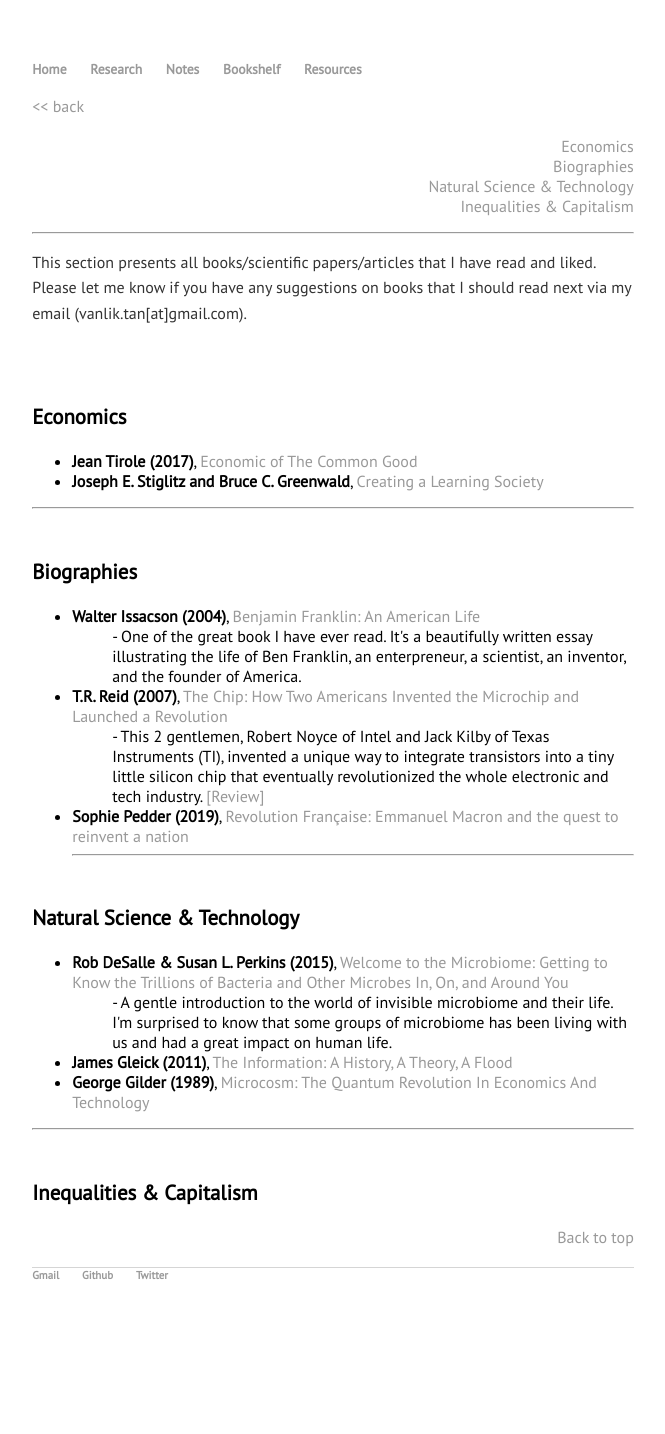
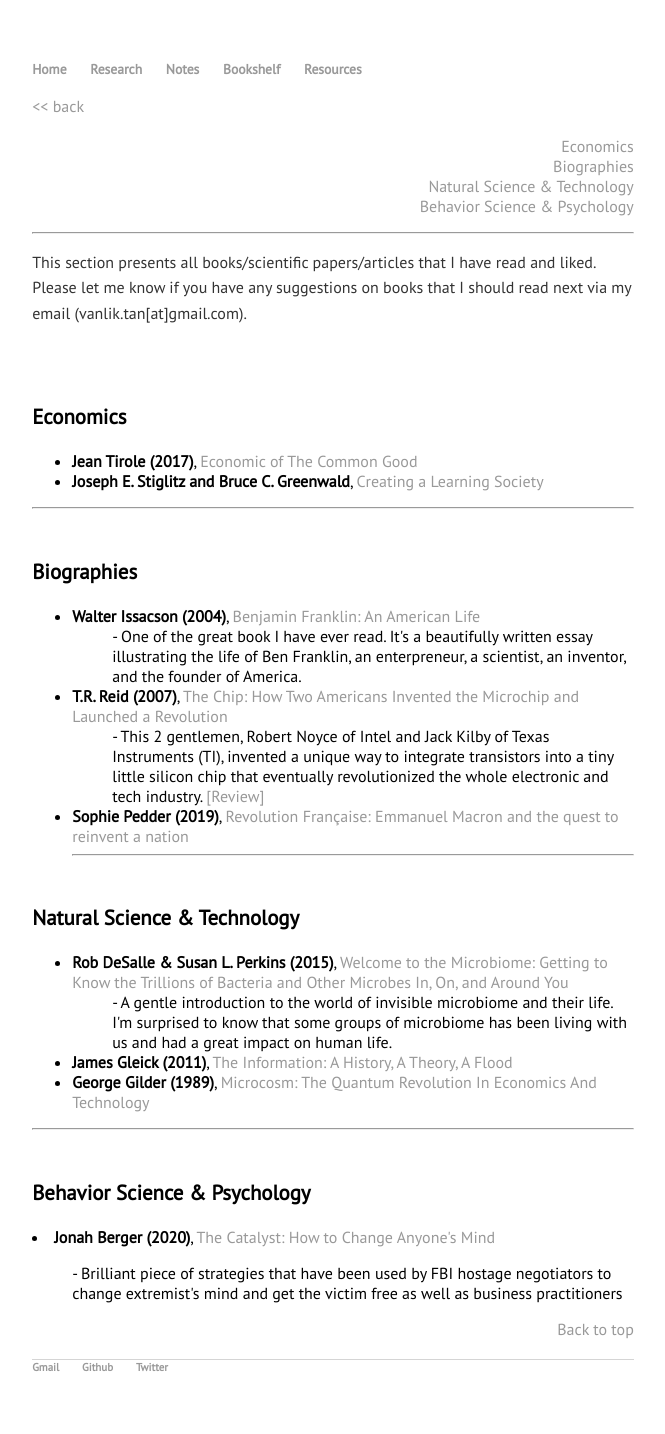
Before and after one commit to Vanlik/v-lik, a Jekyll site: the page built from bookshelf/index.html, in a window 1280 px wide. Shown: the whole page, without its empty margins (307-972 px from the left). Built offline with Jekyll 4.4.1, drawn with Linux system fonts in a browser that asks for light colours; before the commit the page ends 1342 px from its top, so only the background shows below that.

Commit message:
add more contents

```diff
--- a/bookshelf/index.html
+++ b/bookshelf/index.html
@@ -15,7 +15,7 @@ layout: default
       <li><a href="#bio">Biographies</a></li>
       <li><a href="#science">Natural Science & Technology</a></li>
       <!--li><a href="#inno">Innovation</a></li-->
-      <li><a href="#inequal">Inequalities & Capitalism</a></li>
+      <li><a href="#behavior">Behavior Science & Psychology</a></li>
 
     </li>
   </ul>
@@ -87,7 +87,11 @@ layout: default
   <hr>
   <br>
 
-    <h3 id="inequal"> Inequalities & Capitalism</h3>
+    <h3 id="#behavior">Behavior Science & Psychology</h3>
+    <li><b> Jonah Berger (2020)</b>, <a href="https://www.amazon.com/Catalyst-How-Change-Anyones-Mind/dp/1982108606/ref=sr_1_1?crid=1B4LCRWUOQR6D&dchild=1&keywords=the+catalyst+how+to+change+anyone%27s+mind&qid=1619361074&sprefix=The+catalyst%2Caps%2C554&sr=8-1"> The Catalyst: How to Change Anyone's Mind</a></li>
+    <ul style="list-style-type:none;">
+      <li>- Brilliant piece of strategies that have been used by FBI hostage negotiators to change extremist's mind and get the victim free as well as business practitioners </li>
+    </ul>
 
 
 </div>
--- a/bookshelf/review/the_chip.html
+++ b/bookshelf/review/the_chip.html
@@ -399,7 +399,7 @@ mark .md-meta { color: rgb(0, 0, 0); }
 }
 
 html {
-    font-size: 16px;
+    font-size: 20px;
 }
 
 html,
@@ -1377,6 +1377,6 @@ footer.ty-footer {
 </style>
 </head>
 <body class='typora-export'><div class='typora-export-content'>
-<div id='write'  class=''><p><a href="{{ site.url }}"> &lt;&lt; back </a></p><p><strong><a href='https://www.amazon.com/Chip-Americans-Invented-Microchip-Revolution-ebook/dp/B000XU4UT4'><span>The Chip: How Two Americans Invented the Microchip and Launched a Revolution</span></a></strong></p><p><span>fksdfskafnwekafas;f</span></p><p>&nbsp;</p><p>&nbsp;</p></div></div>
+<div id='write'  class=''><p><strong><a href='https://www.amazon.com/Chip-Americans-Invented-Microchip-Revolution-ebook/dp/B000XU4UT4'><span>The Chip: How Two Americans Invented the Microchip and Launched a Revolution</span></a></strong></p><p>&nbsp;</p></div></div>
 </body>
 </html>
```
Also changed, not shown: bookshelf/review/the_chip.md (+0 -8 lines).
